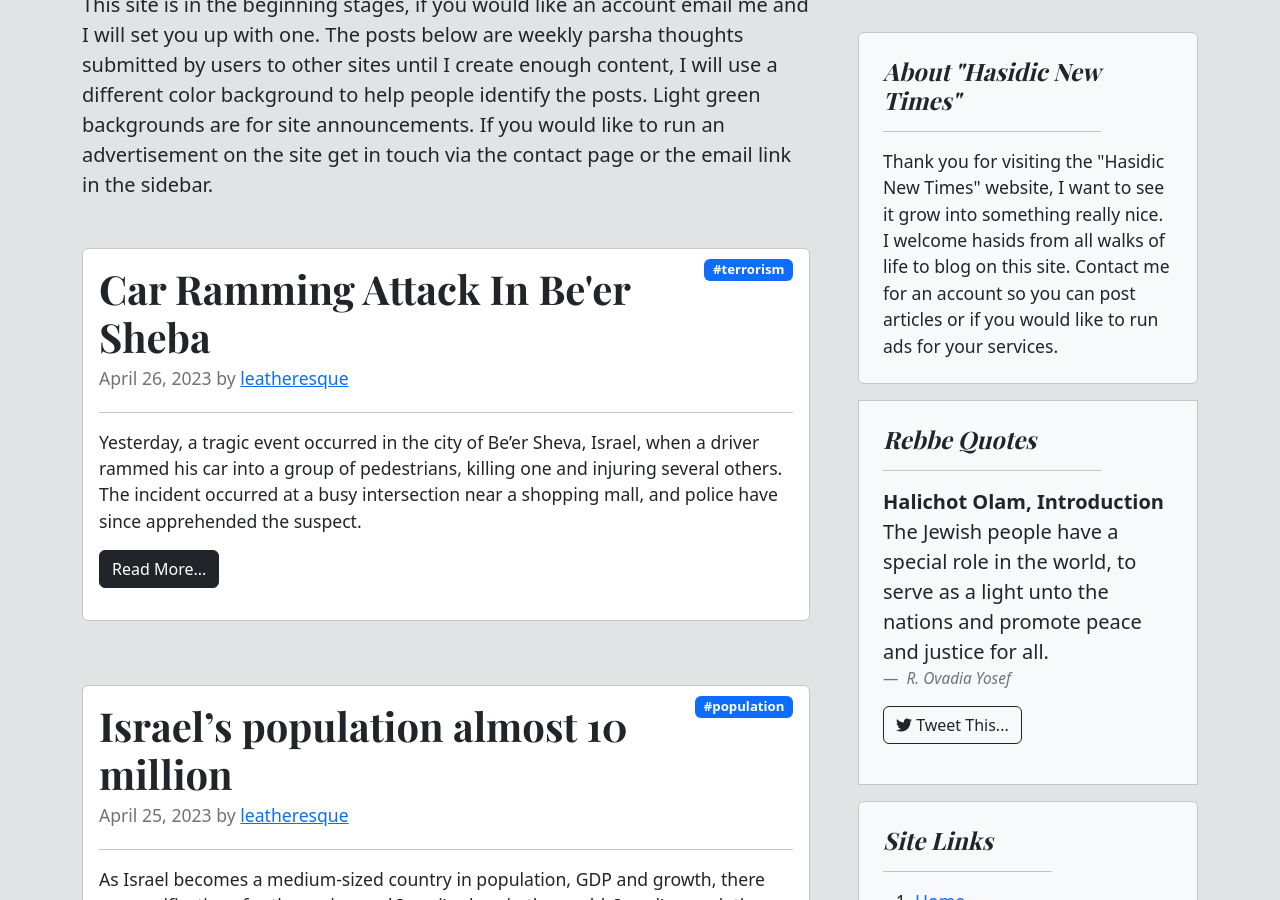
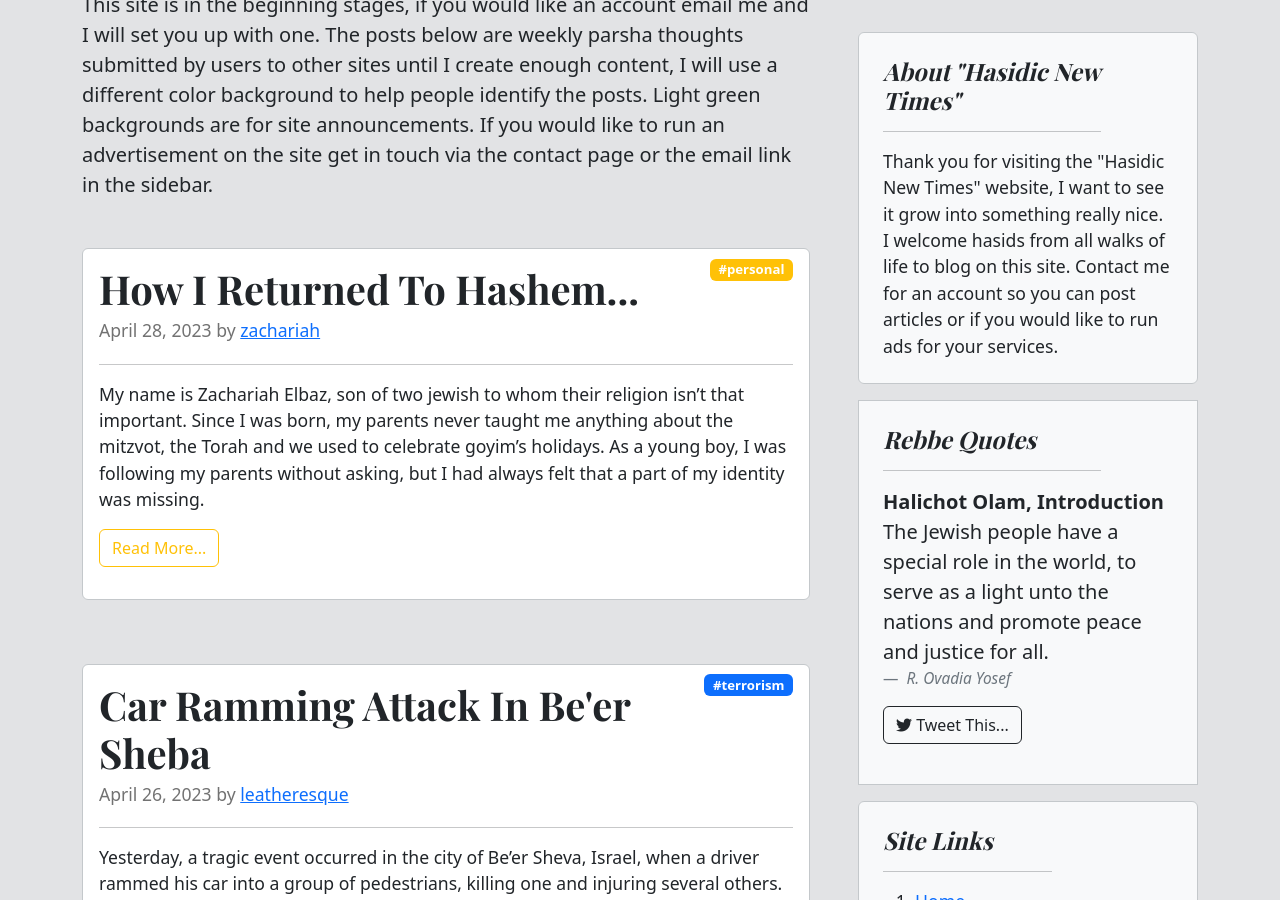
Before and after one commit to hasidicdev/hasidicdev.github.io, a Jekyll site: the page built from index.md, in a window 1280 px wide and 900 px high, scrolled down 1004 px. Built offline with Jekyll 4.4.1, drawn with Linux system fonts in a browser that asks for light colours.

Commit message:
Adding guest article

```diff
--- a/_layouts/page.html
+++ b/_layouts/page.html
@@ -27,11 +27,13 @@
           <div class="position-sticky" style="top: 2rem;">
             {% include sidebar/about.html %}
 
+            {% include sidebar/quote.html %}
+
+            {% include sidebar/internal_links.html %}
+
             {% include sidebar/ads.html %}
 
             {% include sidebar/archive.html %}
-
-            {% include sidebar/internal_links.html %}
           </div>
         </div>
       </div>
--- a/_layouts/post.html
+++ b/_layouts/post.html
@@ -38,11 +38,15 @@
 
             {% include sidebar/author.html %}
 
+            {% include sidebar/quote.html %}
+
+            {% include sidebar/internal_links.html %}
+
             {% include sidebar/ads.html %}
 
             {% include sidebar/archive.html %}
 
-            {% include sidebar/internal_links.html %}
+
           </div>
         </div>
       </div>
--- /dev/null
+++ b/_posts/2023-04-28---teshuvah.md
@@ -0,0 +1,16 @@
+---
+layout: post
+title: How I Returned To Hashem...
+author: zachariah
+comments: true
+category: teshuvah
+tag: personal
+---
+
+My name is Zachariah Elbaz, son of two jewish to whom their religion isn’t that important. Since I was born, my parents never taught me anything about the mitzvot, the Torah and we used to celebrate goyim’s holidays. As a young boy, I was following my parents without asking, but I had always felt that a part of my identity was missing.<!--more-->
+
+One day, as usual, I was chit chatting on the internet and I encountered a jewish person. I knew that I was jewish, because of my grandmother and other members of my family, so I started asking him multiple questions and it was fascinating. I finally felt that this missing part of my identity was coming back, after all these years. It was in August 2022.
+
+The week after, I researched some jewish communities near me and I found one. It took a few weeks to gather the courage to go to the synagogue. Finally, I went to the 1st parasha of the year, Bereshit. After that, I went week after week after week to the synagogue, having an exponential sentiment of happiness and curiosity. Learning the Torah, how to put tefillin and how to eat kosher was like discovering myself at the same time to discover Hashem and know his commandments.
+
+Right now, I wear a kippah, I pray and I finally follow the path of my ancestors and for that I have to say Barukh Hashem.
--- a/index.md
+++ b/index.md
@@ -28,7 +28,7 @@
     <p class="blog-post-meta">{{post.date | date: "%B %d, %Y" }} by <a href="{{ '/authors/' | absolute_url }}{{post.author}}">{{post.author}}</a></p>
     <hr/>
     <p>{{post.excerpt}}</p>
-    <p><a href="{{post.url}}" class="btn btn-dark">Read More...</a></p>
+    <p><a href="{{post.url}}" class="btn btn-outline-secondary">Read More...</a></p>
   </article>
   {% endif %}
 
@@ -39,7 +39,7 @@
     <p class="blog-post-meta">{{post.date | date: "%B %d, %Y" }} by <a href="{{ '/authors/' | absolute_url }}{{post.author}}">{{post.author}}</a></p>
     <hr/>
     <p>{{post.excerpt}}</p>
-    <p><a href="{{post.url}}" class="btn btn-dark">Read More...</a></p>
+    <p><a href="{{post.url}}" class="btn btn-outline-primary">Read More...</a></p>
   </article>
   {% endif %}
 
@@ -50,8 +50,20 @@
     <p class="blog-post-meta">{{post.date | date: "%B %d, %Y" }} by <a href="{{ '/authors/' | absolute_url }}{{post.author}}">{{post.author}}</a></p>
     <hr/>
     <p>{{post.excerpt}}</p>
-    <p><a href="{{post.url}}" class="btn btn-dark">Read More...</a></p>
+    <p><a href="{{post.url}}" class="btn btn-outline-dark">Read More...</a></p>
   </article>
   {% endif %}
+
+  {% if category == "teshuvah" %}
+  <article class="blog-post bg-white p-3 border border-secondary-subtle rounded">
+    <sup class="float-end badge bg-warning fw-bold">#{{post.tags}}</sup>
+    <h2 class="blog-post-title mb-1">{{post.title}}</h2>
+    <p class="blog-post-meta">{{post.date | date: "%B %d, %Y" }} by <a href="{{ '/authors/' | absolute_url }}{{post.author}}">{{post.author}}</a></p>
+    <hr/>
+    <p>{{post.excerpt}}</p>
+    <p><a href="{{post.url}}" class="btn btn-outline-warning">Read More...</a></p>
+  </article>
+  {% endif %}
+
   {% endfor %}
 {% endfor %}
```
Also changed, not shown: _authors/zachariah.md (added, +29 -0 lines), _categories/teshuvah.md (added, +14 -0 lines), _data/authors.yml (+7 -0 lines), assets/imgs/authors/zachariah.png (added), assets/imgs/posts/jerusalem.png (added).
